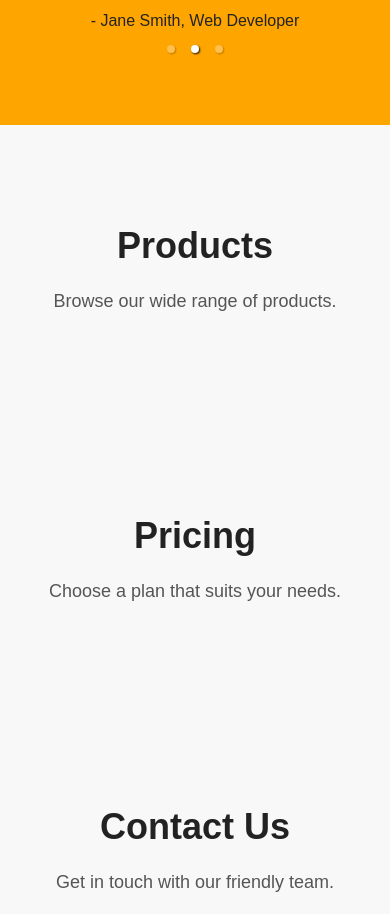
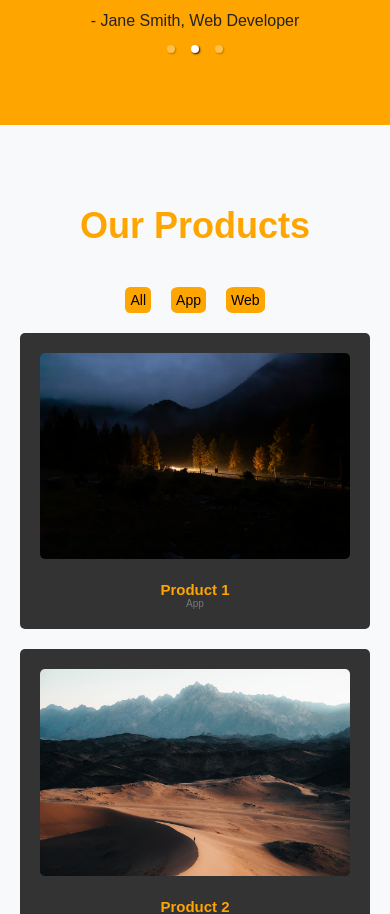
Before and after one commit to Nitulh/landing-page-task, a React (Vite) app: page / in a window 390 px wide. Shown: the part 4280-5194 px from the top of the page. Built offline with nearby package versions, Linux system fonts and the light colour scheme; a web font is replaced by a local one.

Commit message:
product added

```diff
--- a/src/App.jsx
+++ b/src/App.jsx
@@ -9,6 +9,7 @@ import Feature from "./components/feature";
 // import Cube from "./components/cube";
 import Empty from "./components/empty";
 import Testimonial from "./components/testimonial";
+import Products from "./components/products";
 
 function App() {
   return (
@@ -38,7 +39,9 @@ function App() {
         title="Testimonials"
         content="See what our customers have to say about us."
       /> */}
-      <Section title="Products" content="Browse our wide range of products." />
+
+      <Products/>
+      {/* <Section title="Products" content="Browse our wide range of products." /> */}
       <Section title="Pricing" content="Choose a plan that suits your needs." />
       <Section
         title="Contact Us"
--- /dev/null
+++ b/src/components/products.jsx
@@ -0,0 +1,114 @@
+import '../styles/products.css';
+import One from "/images/1.avif";
+import Two from "/images/2.avif";
+import Three from "/images/3.avif";
+
+const Portfolio = () => {
+  // Dummy product data
+  const products = [
+    {
+      id: 1,
+      title: 'Product 1',
+      category: 'App',
+      image: `${One}`,
+    },
+    {
+      id: 2,
+      title: 'Product 2',
+      category: 'Web',
+      image: `${Two}`,
+    },
+    {
+      id: 3,
+      title: 'Product 3',
+      category: 'App',
+      image: `${Three}`,
+    },
+    {
+        id: 4,
+        title: 'Product 4',
+        category: 'App',
+        image: `${One}`,
+      },
+      {
+        id: 5,
+        title: 'Product 5',
+        category: 'Web',
+        image: `${Two}`,
+      },
+      {
+        id: 6,
+        title: 'Product 6',
+        category: 'App',
+        image: `${Three}`,
+      },
+      {
+        id: 7,
+        title: 'Product 7',
+        category: 'App',
+        image: `${One}`,
+      },
+      {
+        id: 8,
+        title: 'Product 8',
+        category: 'Web',
+        image: `${Two}`,
+      },
+      {
+        id: 9,
+        title: 'Product 9',
+        category: 'App',
+        image: `${Three}`,
+      },
+    // Add more products as needed
+  ];
+
+  return (
+    <section id="portfolio" className="section-bg">
+      <div className="container" data-aos="fade-up">
+        <header className="section-header">
+          <h3 className="product-title">Our Products</h3>
+        </header>
+
+        <ul id="portfolio-flters">
+          <li data-filter="*" className="filter-active">
+            All
+          </li>
+          <li data-filter=".filter-app">App</li>
+          <li data-filter=".filter-web">Web</li>
+          {/* Add more filter categories if needed */}
+        </ul>
+
+        <div className="row portfolio-container" data-aos="fade-up" data-aos-delay="200">
+          {products.map((product) => (
+            <div
+              key={product.id}
+              className={`col-lg-4 col-md-6 portfolio-item filter-${product.category}`}
+            >
+              <div className="portfolio-wrap">
+                <figure>
+                  <img src={product.image} className="img-fluid" alt={product.title} />
+                  <a href={product.image} data-lightbox="portfolio" data-title={product.title} className="link-preview">
+                    <i className="bi bi-plus"></i>
+                  </a>
+                  <a href="portfolio-details.html" className="link-details" title="More Details">
+                    <i className="bi bi-link"></i>
+                  </a>
+                </figure>
+
+                <div className="portfolio-info">
+                  <h4>
+                    <a href="portfolio-details.html">{product.title}</a>
+                  </h4>
+                  <p>{product.category}</p>
+                </div>
+              </div>
+            </div>
+          ))}
+        </div>
+      </div>
+    </section>
+  );
+};
+
+export default Portfolio;
--- a/src/styles/about.css
+++ b/src/styles/about.css
@@ -1,3 +1,4 @@
+
 a {
   text-decoration: none;
   color: inherit;
--- a/src/styles/empty.css
+++ b/src/styles/empty.css
@@ -102,7 +102,7 @@
 }
 
 .about-col p {
-  font-size: 16px;
+  font-size: 14px;
   color: #777;
   transition: color 0.3s ease;
 }
--- /dev/null
+++ b/src/styles/products.css
@@ -0,0 +1,78 @@
+/* Portfolio section */
+.section-bg {
+    background-color: #f8f9fa;
+    padding: 60px 0;
+    text-align: center;
+  }
+
+  .product-title {
+    font-size: 24px;
+    margin-bottom: 20px;
+    color: #333;
+  }
+
+  /* Portfolio filters */
+  #portfolio-flters {
+    list-style: none;
+    font-size: 14px;
+    padding: 0;
+    margin: 20px 0;
+    display: flex;
+    justify-content: center;
+  }
+
+  #portfolio-flters li {
+    background-color: orange;
+    padding: 5px 5px;
+    border-radius: 20%;
+    margin: 0 10px;
+    cursor: pointer;
+  }
+
+  /* Portfolio container using CSS Grid */
+  .portfolio-container {
+    display: grid;
+    grid-template-columns: repeat(auto-fill, minmax(300px, 1fr));
+    grid-gap: 20px;
+    justify-content: center;
+    align-items: center;
+    margin-top: 20px;
+  }
+
+  /* Portfolio item */
+  .portfolio-item {
+    background-color: #333;
+    padding: 20px;
+    border-radius: 5px;
+    text-align: center;
+  }
+
+  .portfolio-item img {
+    max-width: 100%;
+    height: auto;
+    border-radius: 5px;
+    margin-bottom: 20px;
+  }
+
+  .portfolio-info h4 a {
+    color: orange;
+    font-size: 15px;
+    text-decoration: none;
+  }
+
+  .portfolio-info p {
+    color: #777;
+
+    font-size: 10px;
+  }
+
+  @media (min-width: 768px) {
+    .portfolio-item {
+
+        padding: 0px;
+
+      }
+      .portfolio-info {
+        padding-bottom:20px ;
+      }
+  }
```
